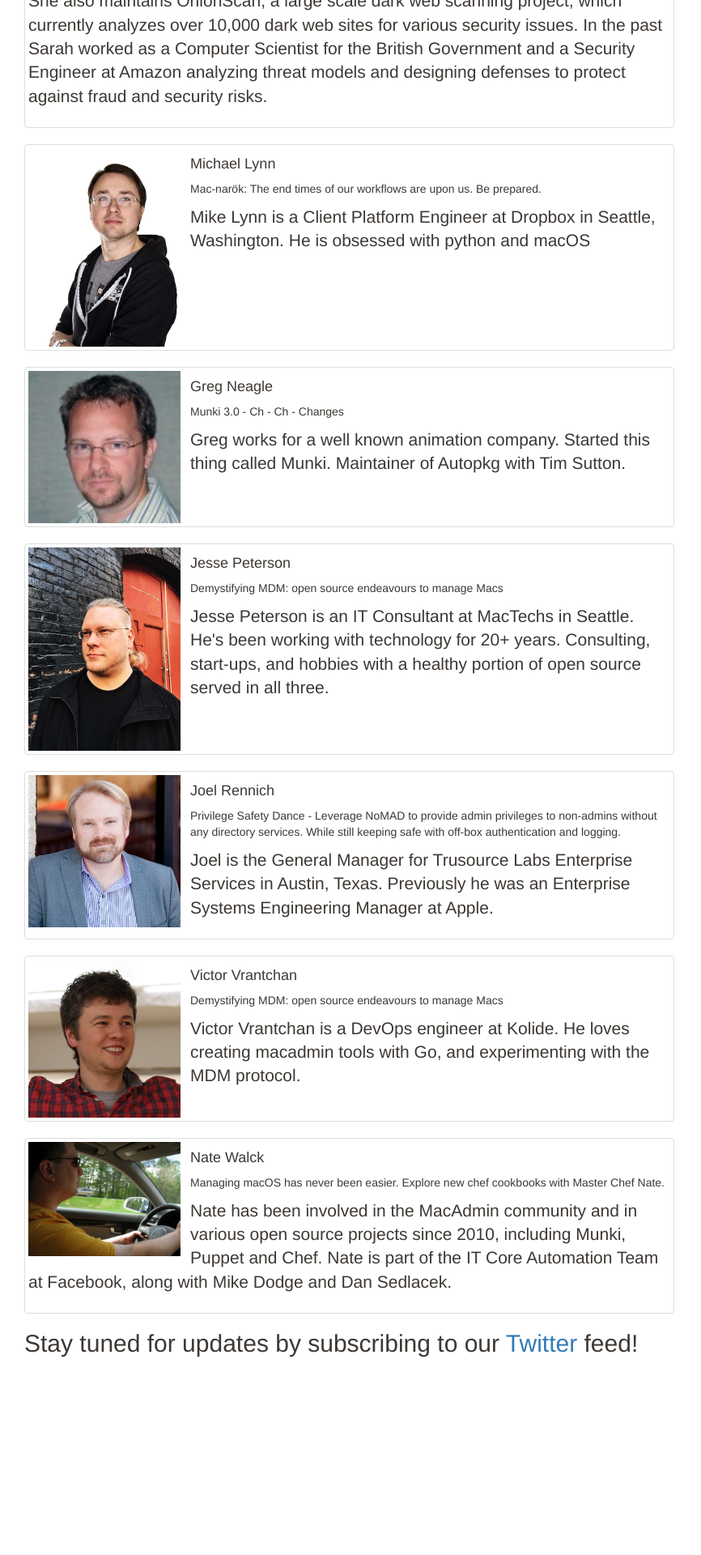
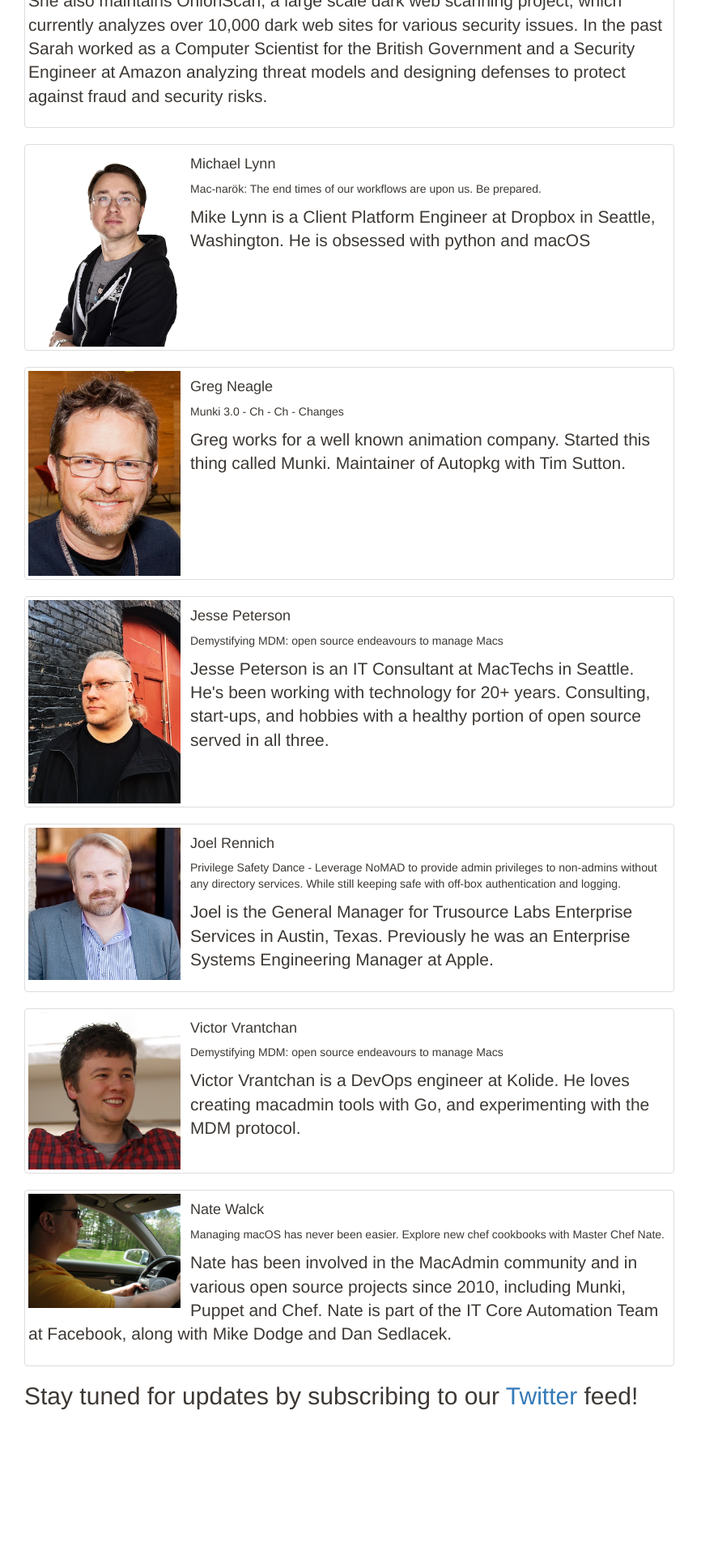
Before and after one commit to macdevopsyvr/macdevopsyvr.github.io, a Jekyll site: the page built from speakers/index.md, in a window 1280 px wide. Shown: the part 1756-3676 px from the top of the page at 81% size, without its empty margins (0-866 px from the left). Built offline with Jekyll 4.4.1, drawn with Linux system fonts in a browser that asks for light colours; comment, search, counter and statistics services are not loaded; before the commit the page ends 3611 px from its top, so only the background shows below that.

Commit message:
New pic for Greg N
Neagle pic updated

```diff
--- a/speakers/index.md
+++ b/speakers/index.md
@@ -95,7 +95,7 @@
 </div>
 
 <div class="col-xs-12 pull-left thumbnail">
-  <img class="vid-thumb" src="/assets/neagle.jpg">
+  <img class="vid-thumb" src="/assets/Greg.png">
   <div class="responsive">
     <h4>Greg Neagle</h4>
     <p>
```
Also changed, not shown: assets/Greg.png (added).
